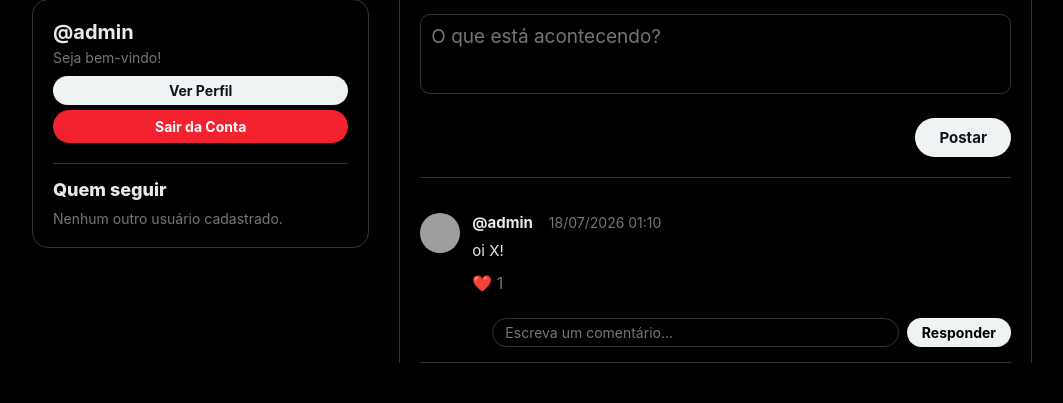
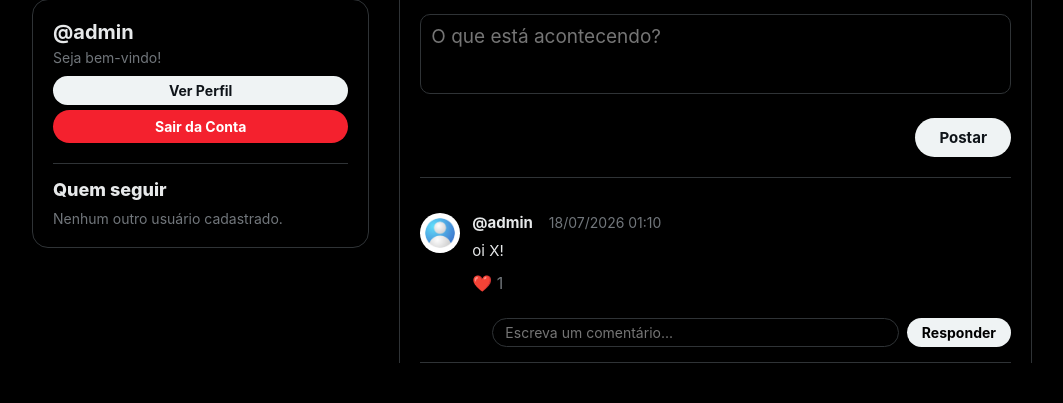
Before and after one commit to LucasW-web/clone-x-django, a Django app: page / in a window 1280 px wide. Shown: the part 21-424 px from the top of the page, without its empty margins (108-1171 px from the left). Run offline with Django 5.2, Linux system fonts and the light colour scheme; a user stored in the database is signed in; data comes from the database, SQL or seed files in the repository; data that the repository does not hold is empty; grey boxes are pictures that could not be loaded.

Commit message:
fix: adiciona imagem estatica local para perfis

```diff
--- a/twitter/templates/twitter/feed.html
+++ b/twitter/templates/twitter/feed.html
@@ -18,11 +18,12 @@
             <div style="display: flex; flex-direction: column;">
                 {% for target_user in all_users %}
                     <div class="user-row" style="display: flex; align-items: center; gap: 10px; margin-bottom: 10px;">
-                                {% if target_user.profile.profile_picture %}
+                                        {% if target_user.profile.profile_picture %}
             <img src="{{ target_user.profile.profile_picture.url }}" style="width: 40px; height: 40px; border-radius: 50%; object-fit: cover;" alt="Foto de perfil">
         {% else %}
-            <img src="https://twimg.com" style="width: 40px; height: 40px; border-radius: 50%; object-fit: cover;" alt="Foto padrão">
+            <img src="{% static 'images/default.png' %}" style="width: 40px; height: 40px; border-radius: 50%; object-fit: cover;" alt="Foto padrão">
         {% endif %}
+
 
 
                         <div style="display: flex; flex-direction: column;">
@@ -60,12 +61,12 @@
                 <div class="tweet" style="display: flex; gap: 12px; border-bottom: 1px solid #2f3336; padding: 15px 0;">
                     <!-- Foto de perfil do autor do Tweet -->
                     <div>
-                        {% if tweet.user.profile.profile_picture %}
-                            <img src="{{ tweet.user.profile.profile_picture.url }}" style="width: 40px; height: 40px; border-radius: 50%; object-fit: cover;" alt="Foto de perfil">
-                        {% else %}
-                            <img src="https://twimg.com" style="width: 40px; height: 40px; border-radius: 50%; object-fit: cover;" alt="Foto padrão">
+                                {% if tweet.user.profile.profile_picture %}
+            <img src="{{ tweet.user.profile.profile_picture.url }}" style="width: 40px; height: 40px; border-radius: 50%; object-fit: cover;" alt="Foto de perfil">
+        {% else %}
+            <img src="{% static 'images/default.png' %}" style="width: 40px; height: 40px; border-radius: 50%; object-fit: cover;" alt="Foto padrão">
+        {% endif %}
 
-                        {% endif %}
                     </div>
 
                     <!-- Conteúdo do Tweet -->
```
Also changed, not shown: twitter/static/images/default.png (added).
